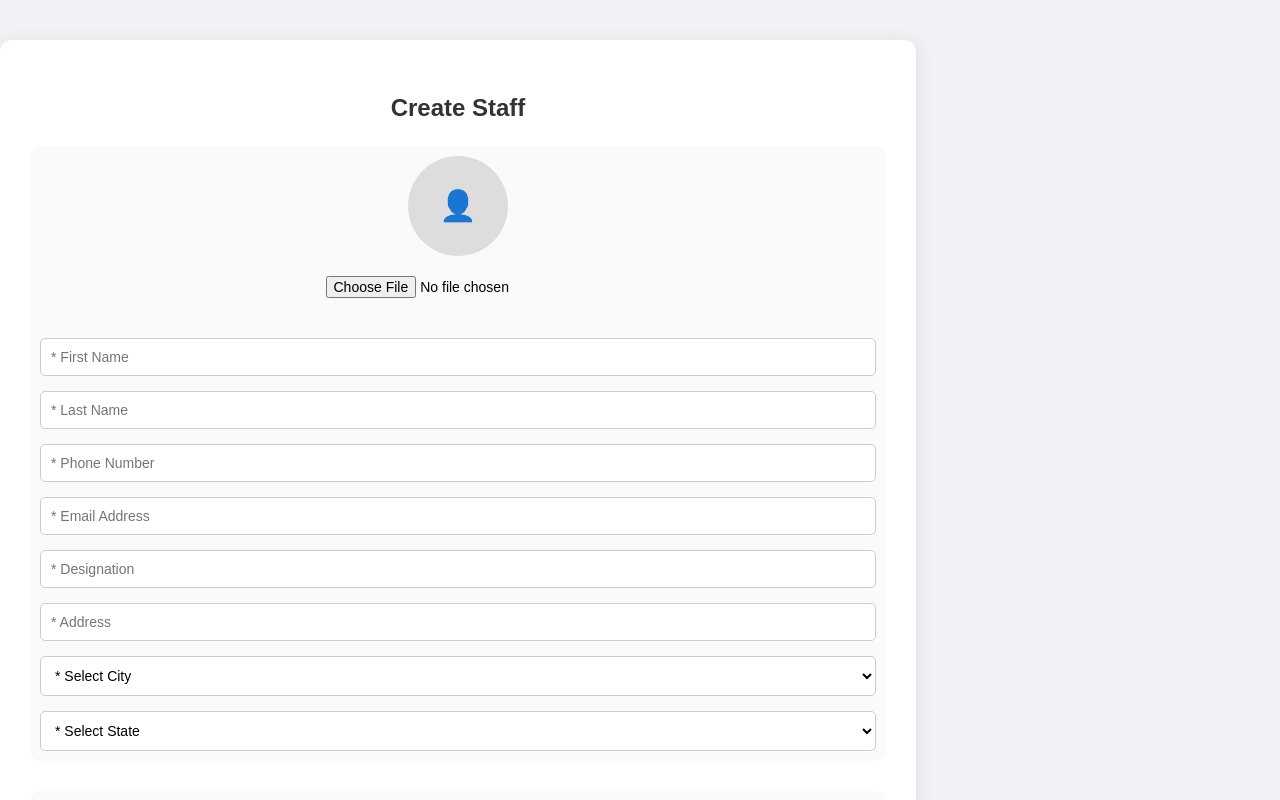
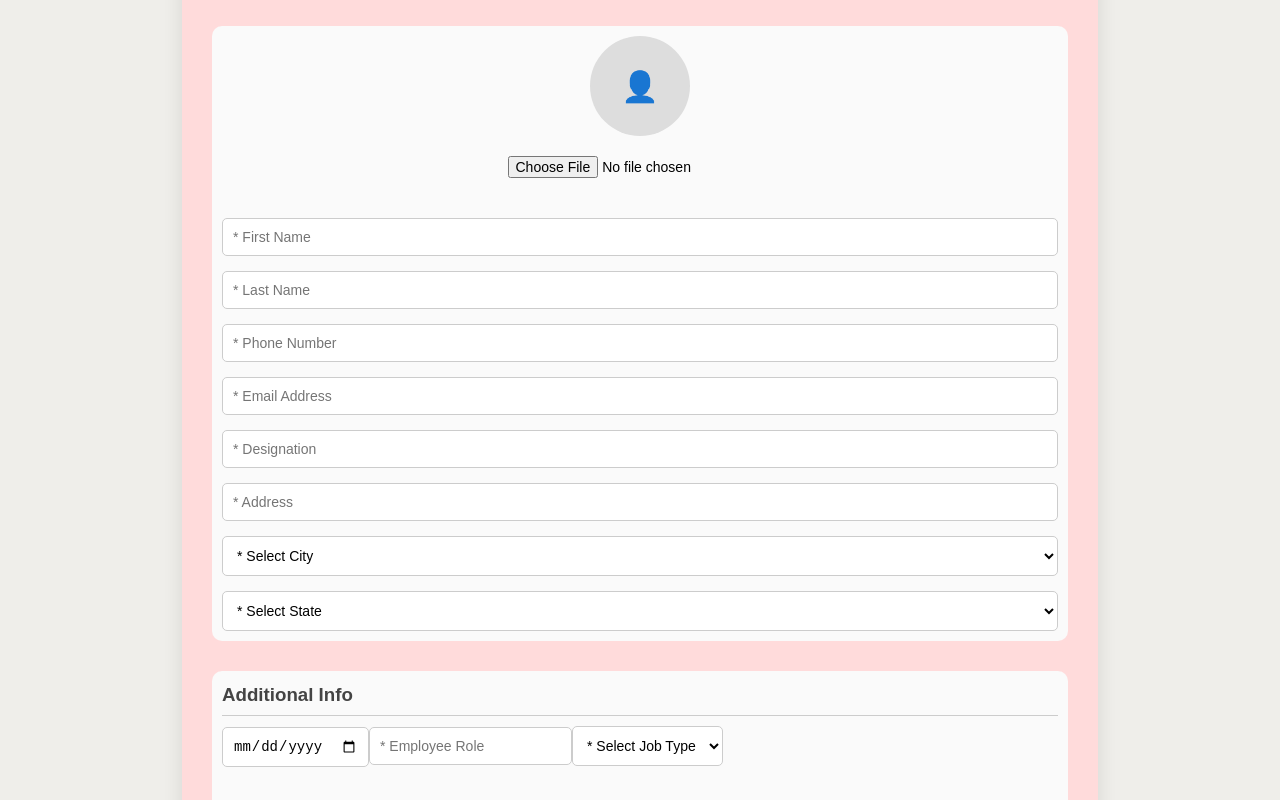
Before and after one commit to annana31/sabrosa-ADMIN, a React (Vite) app: page /AddEmployee in a window 1280 px wide. Shown: the top 800 px of the page. Built offline with nearby package versions, Linux system fonts and the light colour scheme.

Commit message:
Update AddEmployee.css

```diff
--- a/src/styles/AddEmployee.css
+++ b/src/styles/AddEmployee.css
@@ -1,17 +1,22 @@
 body {
   margin: 0;
   font-family: Arial, sans-serif;
-  background-color: #f0f2f5;
+  background-color: #EFEEEA;
   color: black;
+  height: 100vh;  /* Full viewport height */
+  display: flex;  /* Enables Flexbox for centering */
+  justify-content: center;  /* Centers horizontally */
+  align-items: center;  /* Centers vertically */
 }
 
 .add-employee-container {
-  max-width: 1000px;
-  margin: 40px auto;
+  width: 100%;
+  max-width: 1000px;  /* Limit the width of the container */
   padding: 30px;
-  background-color: white;
+  background-color: #FFDBDB;
   border-radius: 12px;
   box-shadow: 0 4px 20px rgba(0, 0, 0, 0.1);
+  box-sizing: border-box;
 }
 
 .add-employee-form {
```
